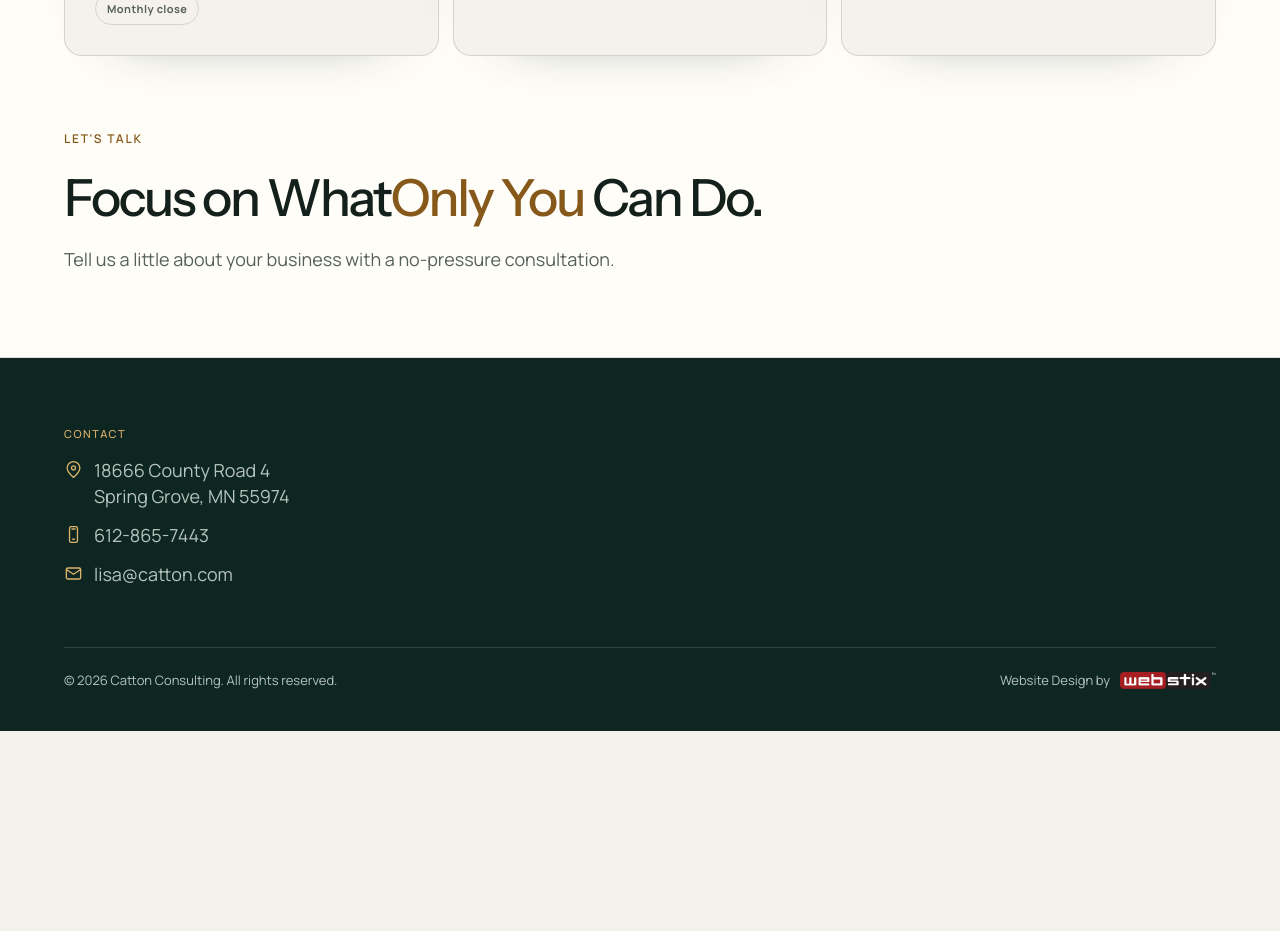
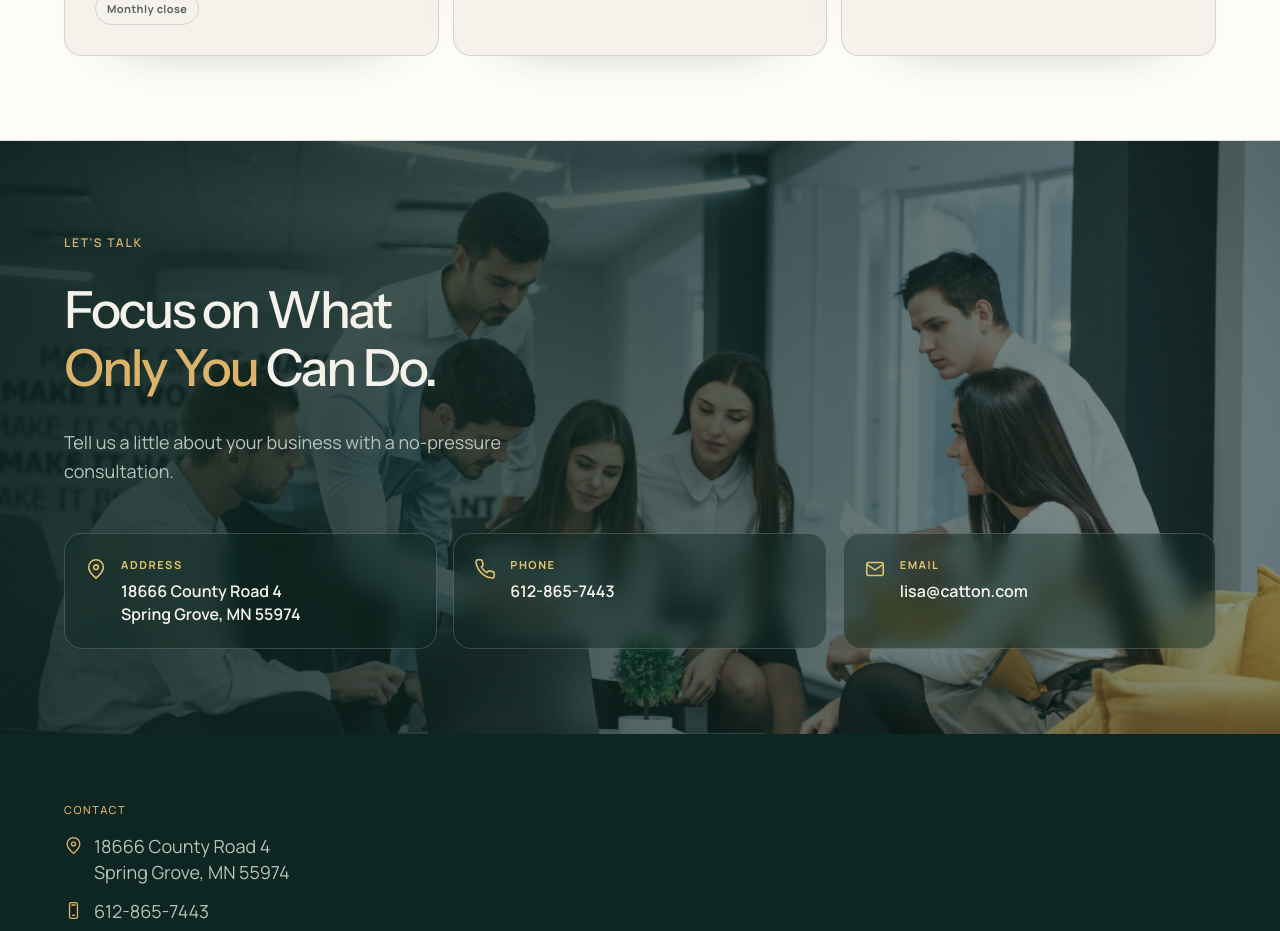
Before and after one commit to webstix-git/Catton-Consulting, a Next.js app: page / in a window 1280 px wide. Shown: the part 2580-3511 px from the top of the page. Before the commit the page ends 3311 px from the top, so only its background shows below. Built offline with nearby package versions, Linux system fonts and the light colour scheme.

Commit message:
client notes

```diff
--- a/app/globals.css
+++ b/app/globals.css
@@ -126,10 +126,6 @@ header.nav.scrolled .menu-btn{border-color:var(--line)}
 .service-tags{display:flex;flex-wrap:wrap;gap:8px;margin-top:18px}
 .service-tags span{padding:7px 11px;border:1px solid var(--line);border-radius:var(--r-pill);color:var(--ink-muted);font-size:11px;font-weight:650;letter-spacing:.04em}
 .service-line:first-child .service-tags span{background:rgba(220,179,106,.2);border-color:rgba(168,116,42,.42);color:var(--brass-text);font-weight:750}
-.services-close{max-width:760px;margin-top:18px}
-.services-close h2{margin-top:18px}
-.services-close h2 em{color:var(--brass-text);font-style:normal}
-.services-close p{color:var(--ink-muted);font-size:18px;line-height:1.6;margin-top:18px;max-width:36em}
 
 /* business outcome image section */
 .bleed{position:relative;min-height:760px;display:flex;align-items:center;color:var(--ink);overflow:hidden;background:var(--paper-2)}
@@ -205,8 +201,14 @@ header.nav.scrolled .menu-btn{border-color:var(--line)}
 .cta-photo{position:absolute;inset:0;z-index:0}
 .cta-photo img{width:100%;height:100%;object-fit:cover;object-position:center 35%}
 .cta::before{content:"";position:absolute;inset:0;z-index:1;background:linear-gradient(100deg,rgba(14,38,33,.9) 0%,rgba(14,38,33,.72) 42%,rgba(14,38,33,.42) 100%);pointer-events:none}
-.cta-grid{display:grid;grid-template-columns:1fr;gap:clamp(40px,6vw,100px);align-items:start;position:relative;z-index:2}
-.cta .btn{margin-top:36px}
+.cta .wrap{position:relative;z-index:2}
+.cta-contacts{display:grid;grid-template-columns:repeat(3,minmax(0,1fr));gap:16px;margin-top:48px;list-style:none}
+.cta-contacts a{display:flex;align-items:flex-start;gap:14px;height:100%;padding:22px 20px;border:1px solid rgba(245,242,235,.18);border-radius:18px;background:rgba(14,38,33,.42);text-decoration:none;backdrop-filter:blur(10px);transition:border-color .25s var(--ease),transform .25s var(--ease)}
+.cta-contacts a:hover{border-color:rgba(228,197,106,.7);transform:translateY(-3px)}
+.cta-contacts svg{width:22px;height:22px;flex:0 0 auto;margin-top:2px;color:#e4c56a;fill:none;stroke:currentColor;stroke-width:1.7;stroke-linecap:round;stroke-linejoin:round}
+.cta-contacts a>span{display:grid;gap:6px;min-width:0}
+.cta-label{color:#e4c56a;font-size:11px;font-weight:700;letter-spacing:.14em;text-transform:uppercase}
+.cta-contacts address,.cta-contacts strong{font-style:normal;font-weight:550;font-size:16px;line-height:1.45;color:var(--on-dark)}
 .cta .display{margin-top:26px}
 .cta .display .heading-line{display:block;white-space:nowrap}
 .cta .display em{color:var(--brass-light);font-style:normal}
@@ -278,7 +280,7 @@ footer{background:var(--evergreen-deep);color:var(--on-dark-muted);padding:70px
 @media (max-width:980px){
   .nav ul,.nav .btn,.nav-phone{display:none}.menu-btn{display:block}
   .nav.open ul{display:flex;flex-direction:column;position:absolute;top:100%;left:var(--gutter);right:var(--gutter);background:var(--surface);border-radius:var(--r-md);padding:20px 24px;gap:14px;box-shadow:0 20px 40px -20px rgba(0,0,0,.25)}
-  .statement-grid,.approach-grid,.split,.faq-grid,.cta-grid{grid-template-columns:1fr}
+  .statement-grid,.approach-grid,.split,.faq-grid,.cta-grid,.cta-contacts{grid-template-columns:1fr}
   .hero{min-height:0;padding:118px 0 72px}
   .hero-photo{inset:0}
   .hero::before{background:linear-gradient(180deg,rgba(14,38,33,.55) 0%,rgba(14,38,33,.82) 38%,rgba(14,38,33,.94) 100%)}
--- a/components/HomePage.tsx
+++ b/components/HomePage.tsx
@@ -97,11 +97,39 @@ export function HomePage() {
                 </div>
               </article>
             </div>
-            <div className="services-close rv">
+          </div>
+        </section>
+
+        <section className="dark cta" id="contact" aria-labelledby="ct-h">
+          <div className="cta-photo" aria-hidden="true">
+            <img src="/assets/catton-team-collaboration.jpg" alt="" />
+          </div>
+          <div className="wrap">
+            <div className="rv">
               <span className="eyebrow">Let&apos;s talk</span>
-              <h2 className="h2"><span className="heading-line">Focus on What</span><span className="heading-line"><em>Only You</em> Can Do.</span></h2>
-              <p>Tell us a little about your business with a no-pressure consultation.</p>
+              <h2 className="display" id="ct-h"><span className="heading-line">Focus on What</span><span className="heading-line"><em>Only You</em> Can Do.</span></h2>
+              <p className="l">Tell us a little about your business with a no-pressure consultation.</p>
             </div>
+            <ul className="cta-contacts rv d1">
+              <li>
+                <a href="https://www.google.com/maps/search/?api=1&query=18666+County+Road+4%2C+Spring+Grove%2C+MN+55974" target="_blank" rel="noopener">
+                  <svg viewBox="0 0 24 24" aria-hidden="true"><path d="M20 10c0 5-8 12-8 12S4 15 4 10a8 8 0 1 1 16 0z" /><circle cx="12" cy="10" r="2.5" /></svg>
+                  <span><span className="cta-label">Address</span><address>18666 County Road 4<br />Spring Grove, MN 55974</address></span>
+                </a>
+              </li>
+              <li>
+                <a href="tel:+16128657443">
+                  <svg viewBox="0 0 24 24" aria-hidden="true"><path d="M22 16.92v3a2 2 0 0 1-2.18 2 19.79 19.79 0 0 1-8.63-3.07 19.5 19.5 0 0 1-6-6A19.79 19.79 0 0 1 2.12 4.18 2 2 0 0 1 4.11 2h3a2 2 0 0 1 2 1.72c.13.96.36 1.9.69 2.8a2 2 0 0 1-.45 2.11L8.09 9.91a16 16 0 0 0 6 6l1.27-1.27a2 2 0 0 1 2.11-.45c.91.33 1.85.56 2.81.69A2 2 0 0 1 22 16.92z" /></svg>
+                  <span><span className="cta-label">Phone</span><strong>612-865-7443</strong></span>
+                </a>
+              </li>
+              <li>
+                <a href="mailto:lisa@catton.com">
+                  <svg viewBox="0 0 24 24" aria-hidden="true"><rect x="3" y="5" width="18" height="14" rx="2" /><path d="m3 7 9 6 9-6" /></svg>
+                  <span><span className="cta-label">Email</span><strong>lisa@catton.com</strong></span>
+                </a>
+              </li>
+            </ul>
           </div>
         </section>
       </main>
```
